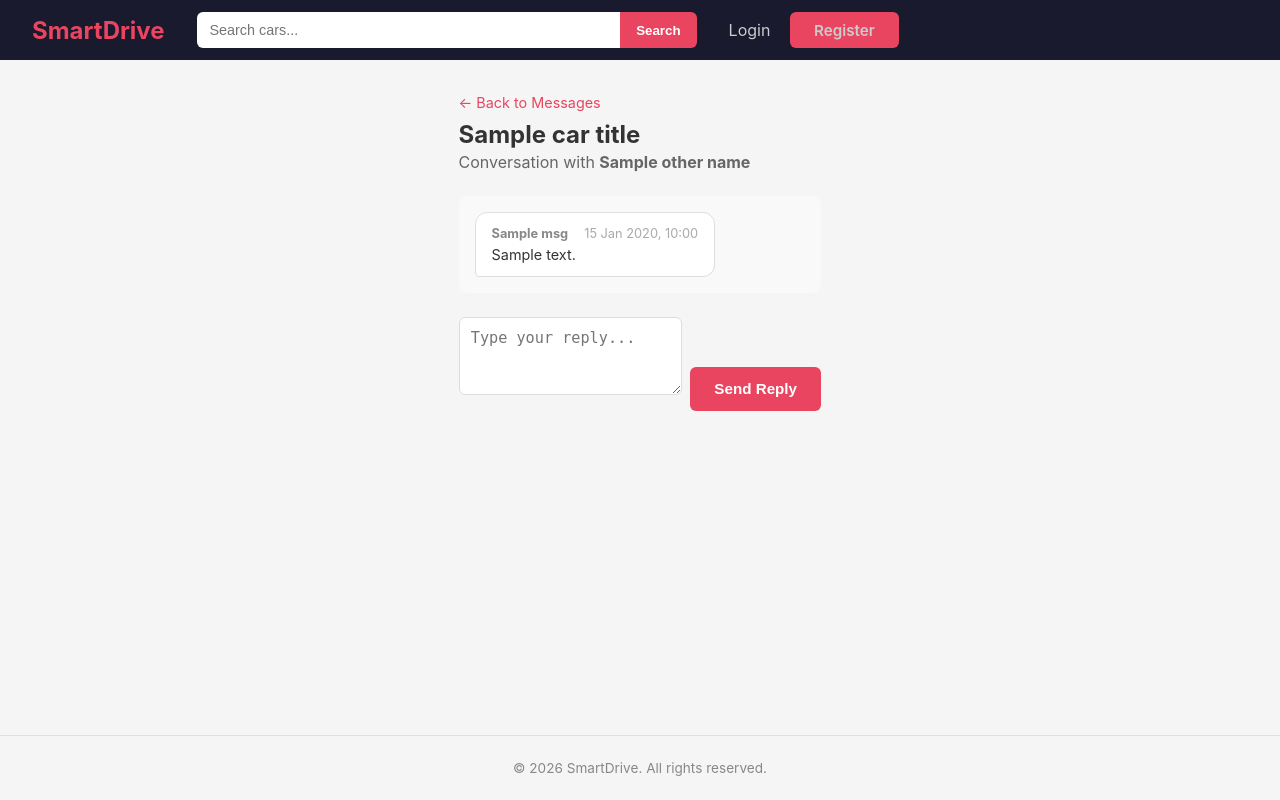
After one commit to ashrufr/smartdrive, a Flask app: template templates/message_thread.html in a window 1280 px wide. The commit adds this page. Run offline with Flask 3, Linux system fonts and the light colour scheme; the template is opened without the code that fills it: most values are stand-ins (such as "Sample title", 1, 10 or a date in 2020); parts of the project's set-up code (start-up, migrations or seed data) failed here and were passed over.

Commit message:
Add messaging feature: contact sellers, inbox, thread view

```diff
--- a/app.py
+++ b/app.py
@@ -597,6 +597,136 @@ def delete_car(car_id):
     return redirect(url_for("my_listings"))
 
 
+@app.route("/car/<int:car_id>/message", methods=["POST"])
+def send_message(car_id):
+    if "user_id" not in session:
+        flash("Please login to message the seller.", "error")
+        return redirect(url_for("login"))
+
+    message = request.form.get("message", "").strip()
+    if not message:
+        flash("Message cannot be empty.", "error")
+        return redirect(url_for("car_detail", car_id=car_id))
+
+    db = get_db()
+    cur = db.cursor()
+    cur.execute("SELECT user_id FROM SD_cars WHERE id = %s", (car_id,))
+    row = cur.fetchone()
+    if not row:
+        db.close()
+        flash("Car not found.", "error")
+        return redirect(url_for("index"))
+
+    if row[0] == session["user_id"]:
+        db.close()
+        flash("You cannot message yourself.", "error")
+        return redirect(url_for("car_detail", car_id=car_id))
+
+    cur.execute(
+        "INSERT INTO SD_messages (car_id, sender_id, receiver_id, message) VALUES (%s, %s, %s, %s)",
+        (car_id, session["user_id"], row[0], message),
+    )
+    db.commit()
+    db.close()
+
+    flash("Message sent!", "success")
+    return redirect(url_for("car_detail", car_id=car_id))
+
+
+@app.route("/messages")
+def messages():
+    if "user_id" not in session:
+        flash("Please login to view messages.", "error")
+        return redirect(url_for("login"))
+
+    db = get_db()
+    cur = db.cursor()
+    cur.execute("""
+        SELECT m.*, u.username as sender_name, c.title as car_title, c.image_url as car_image
+        FROM SD_messages m
+        JOIN SD_users u ON m.sender_id = u.id
+        JOIN SD_cars c ON m.car_id = c.id
+        WHERE m.receiver_id = %s
+        ORDER BY m.created_at DESC
+    """, (session["user_id"],))
+    received = dict_from_rows(cur, cur.fetchall())
+
+    cur.execute("""
+        SELECT m.*, u.username as receiver_name, c.title as car_title, c.image_url as car_image
+        FROM SD_messages m
+        JOIN SD_users u ON m.receiver_id = u.id
+        JOIN SD_cars c ON m.car_id = c.id
+        WHERE m.sender_id = %s
+        ORDER BY m.created_at DESC
+    """, (session["user_id"],))
+    sent = dict_from_rows(cur, cur.fetchall())
+
+    cur.execute("UPDATE SD_messages SET is_read = 1 WHERE receiver_id = %s AND is_read = 0", (session["user_id"],))
+    db.commit()
+    db.close()
+
+    return render_template("messages.html", received=received, sent=sent, user=get_user())
+
+
+@app.route("/messages/<int:car_id>/<int:other_user_id>")
+def message_thread(car_id, other_user_id):
+    if "user_id" not in session:
+        flash("Please login.", "error")
+        return redirect(url_for("login"))
+
+    db = get_db()
+    cur = db.cursor()
+
+    cur.execute("SELECT title FROM SD_cars WHERE id = %s", (car_id,))
+    car_row = cur.fetchone()
+    car_title = car_row[0] if car_row else "Unknown"
+
+    cur.execute("SELECT username FROM SD_users WHERE id = %s", (other_user_id,))
+    user_row = cur.fetchone()
+    other_name = user_row[0] if user_row else "Unknown"
+
+    cur.execute("""
+        SELECT m.*, u.username as sender_name
+        FROM SD_messages m
+        JOIN SD_users u ON m.sender_id = u.id
+        WHERE m.car_id = %s
+          AND ((m.sender_id = %s AND m.receiver_id = %s) OR (m.sender_id = %s AND m.receiver_id = %s))
+        ORDER BY m.created_at ASC
+    """, (car_id, session["user_id"], other_user_id, other_user_id, session["user_id"]))
+    thread = dict_from_rows(cur, cur.fetchall())
+
+    cur.execute("UPDATE SD_messages SET is_read = 1 WHERE car_id = %s AND sender_id = %s AND receiver_id = %s AND is_read = 0",
+                (car_id, other_user_id, session["user_id"]))
+    db.commit()
+    db.close()
+
+    return render_template("message_thread.html", thread=thread, car_id=car_id, car_title=car_title,
+                           other_name=other_name, other_user_id=other_user_id, user=get_user())
+
+
+@app.route("/messages/<int:car_id>/<int:other_user_id>/reply", methods=["POST"])
+def reply_message(car_id, other_user_id):
+    if "user_id" not in session:
+        flash("Please login.", "error")
+        return redirect(url_for("login"))
+
+    message = request.form.get("message", "").strip()
+    if not message:
+        flash("Message cannot be empty.", "error")
+        return redirect(url_for("message_thread", car_id=car_id, other_user_id=other_user_id))
+
+    db = get_db()
+    cur = db.cursor()
+    cur.execute(
+        "INSERT INTO SD_messages (car_id, sender_id, receiver_id, message) VALUES (%s, %s, %s, %s)",
+        (car_id, session["user_id"], other_user_id, message),
+    )
+    db.commit()
+    db.close()
+
+    return redirect(url_for("message_thread", car_id=car_id, other_user_id=other_user_id))
+
+
 if __name__ == "__main__":
     init_db()
     app.run(debug=True)
--- a/static/style.css
+++ b/static/style.css
@@ -443,6 +443,146 @@ input:focus, select:focus, textarea:focus {
     border: 1px solid #ddd;
 }
 
+/* Messages */
+.message-form {
+    margin-top: 1.5rem;
+    padding: 1rem;
+    background: #f9f9f9;
+    border-radius: 8px;
+}
+.message-form h3 { margin-bottom: 0.5rem; font-size: 1rem; }
+.message-form textarea {
+    width: 100%;
+    padding: 0.7rem;
+    border: 1px solid #ddd;
+    border-radius: 6px;
+    font-size: 0.95rem;
+    margin-bottom: 0.5rem;
+    resize: vertical;
+}
+.login-prompt {
+    margin-top: 1rem;
+    color: #666;
+    font-size: 0.9rem;
+}
+.login-prompt a { color: #e94560; font-weight: 600; }
+
+.messages-tabs {
+    display: flex;
+    gap: 0.5rem;
+    margin-bottom: 1.5rem;
+}
+.tab-btn {
+    padding: 0.6rem 1.2rem;
+    border: 2px solid #ddd;
+    background: #fff;
+    border-radius: 6px;
+    cursor: pointer;
+    font-weight: 600;
+    font-size: 0.9rem;
+}
+.tab-btn.active {
+    border-color: #e94560;
+    color: #e94560;
+    background: #fff;
+}
+.message-card {
+    display: flex;
+    gap: 1rem;
+    padding: 1rem;
+    background: #fff;
+    border-radius: 8px;
+    box-shadow: 0 1px 4px rgba(0,0,0,0.06);
+    margin-bottom: 0.8rem;
+    text-decoration: none;
+    color: inherit;
+    transition: box-shadow 0.2s;
+}
+.message-card:hover { box-shadow: 0 3px 10px rgba(0,0,0,0.1); }
+.message-card.unread { border-left: 3px solid #e94560; }
+.message-thumb {
+    width: 60px;
+    height: 60px;
+    border-radius: 6px;
+    overflow: hidden;
+    flex-shrink: 0;
+    background: #e0e0e0;
+}
+.message-thumb img { width: 100%; height: 100%; object-fit: cover; }
+.car-placeholder-sm {
+    width: 100%;
+    height: 100%;
+    display: flex;
+    align-items: center;
+    justify-content: center;
+    font-size: 0.6rem;
+    color: #999;
+}
+.message-body { flex: 1; min-width: 0; }
+.message-header {
+    display: flex;
+    gap: 0.8rem;
+    align-items: center;
+    margin-bottom: 0.3rem;
+    flex-wrap: wrap;
+}
+.message-car { color: #888; font-size: 0.85rem; }
+.message-time { color: #aaa; font-size: 0.8rem; margin-left: auto; }
+.message-preview { color: #555; font-size: 0.9rem; white-space: nowrap; overflow: hidden; text-overflow: ellipsis; }
+
+/* Thread */
+.thread-container { max-width: 700px; margin: 0 auto; }
+.thread-header { margin-bottom: 1.5rem; }
+.thread-header h2 { margin: 0.5rem 0 0.2rem; }
+.thread-header p { color: #666; }
+.back-link { color: #e94560; text-decoration: none; font-size: 0.9rem; }
+.back-link:hover { text-decoration: underline; }
+.thread-messages {
+    display: flex;
+    flex-direction: column;
+    gap: 0.8rem;
+    margin-bottom: 1.5rem;
+    max-height: 400px;
+    overflow-y: auto;
+    padding: 1rem;
+    background: #f9f9f9;
+    border-radius: 8px;
+}
+.thread-msg {
+    max-width: 75%;
+    padding: 0.8rem 1rem;
+    border-radius: 12px;
+    font-size: 0.9rem;
+}
+.thread-msg.sent {
+    align-self: flex-end;
+    background: #e94560;
+    color: #fff;
+    border-bottom-right-radius: 4px;
+}
+.thread-msg.received {
+    align-self: flex-start;
+    background: #fff;
+    border: 1px solid #ddd;
+    border-bottom-left-radius: 4px;
+}
+.thread-msg-header {
+    display: flex;
+    justify-content: space-between;
+    gap: 1rem;
+    margin-bottom: 0.3rem;
+    font-size: 0.8rem;
+}
+.thread-msg.sent .thread-msg-header { color: #ffc0cb; }
+.thread-msg.received .thread-msg-header { color: #888; }
+.reply-form {
+    display: flex;
+    gap: 0.5rem;
+    align-items: flex-end;
+}
+.reply-form textarea { flex: 1; }
+.reply-form .btn { height: 44px; }
+
 /* Footer */
 .footer {
     text-align: center;
--- a/templates/base.html
+++ b/templates/base.html
@@ -17,6 +17,7 @@
             {% if user %}
                 <a href="{{ url_for('sell') }}" class="btn btn-primary">Sell Car</a>
                 <a href="{{ url_for('my_listings') }}">My Listings</a>
+                <a href="{{ url_for('messages') }}">Messages</a>
                 <a href="{{ url_for('dashboard') }}">{{ user.username }}</a>
                 <a href="{{ url_for('logout') }}" class="btn btn-outline">Logout</a>
             {% else %}
--- /dev/null
+++ b/templates/message_thread.html
@@ -0,0 +1,28 @@
+{% extends "base.html" %}
+{% block title %}{{ other_name }} - {{ car_title }} - SmartDrive{% endblock %}
+{% block content %}
+<div class="thread-container">
+    <div class="thread-header">
+        <a href="{{ url_for('messages') }}" class="back-link">&larr; Back to Messages</a>
+        <h2>{{ car_title }}</h2>
+        <p>Conversation with <strong>{{ other_name }}</strong></p>
+    </div>
+
+    <div class="thread-messages">
+        {% for msg in thread %}
+        <div class="thread-msg {% if msg.sender_id == user.id %}sent{% else %}received{% endif %}">
+            <div class="thread-msg-header">
+                <strong>{{ msg.sender_name }}</strong>
+                <span class="message-time">{{ msg.created_at.strftime('%d %b %Y, %H:%M') }}</span>
+            </div>
+            <p>{{ msg.message }}</p>
+        </div>
+        {% endfor %}
+    </div>
+
+    <form method="POST" action="{{ url_for('reply_message', car_id=car_id, other_user_id=other_user_id) }}" class="reply-form">
+        <textarea name="message" rows="3" placeholder="Type your reply..." required></textarea>
+        <button type="submit" class="btn btn-primary">Send Reply</button>
+    </form>
+</div>
+{% endblock %}
```
Also changed, not shown: db.py (+16 -0 lines), templates/car_detail.html (+12 -0 lines), templates/messages.html (added, +71 -0 lines).
